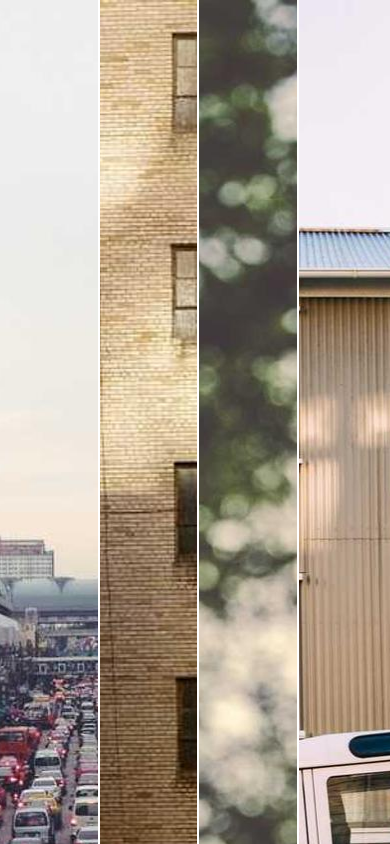
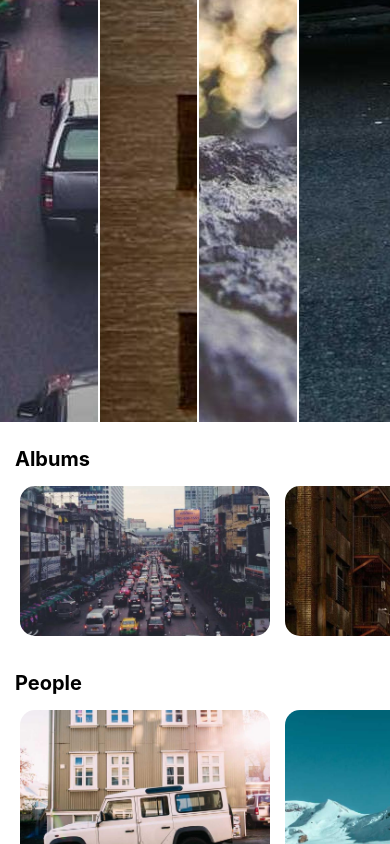
Before and after one commit to notJust-dev/iOS18-Photos, a React Native app: screen / in a window 390 px wide. Built offline with nearby package versions, Linux system fonts and the light colour scheme.

Commit message:
Carousel

```diff
--- a/App.tsx
+++ b/App.tsx
@@ -1,15 +1,30 @@
 import { StatusBar } from 'expo-status-bar';
-import { StyleSheet, Text, View, Image, FlatList } from 'react-native';
+import {
+  StyleSheet,
+  Text,
+  View,
+  Image,
+  FlatList,
+  ScrollView,
+  useWindowDimensions,
+} from 'react-native';
 import { photos } from './data';
+import Carousel from './Carousel';
 
 export default function App() {
+  const { height, width } = useWindowDimensions();
+
   return (
-    <View style={styles.container}>
+    <ScrollView style={styles.container}>
+      {/* Header */}
+      <View style={{ height: height / 2 }}>
         <FlatList
           data={photos}
           numColumns={4}
           contentContainerStyle={{ gap: 2 }}
           columnWrapperStyle={{ gap: 2 }}
+          scrollEnabled={false}
+          inverted
           renderItem={({ item }) => (
             <Image
               source={item.image}
@@ -17,9 +32,14 @@ export default function App() {
             />
           )}
         />
+      </View>
+
+      <Carousel title="Albums" photos={photos.slice(0, 6)} />
+      <Carousel title="People" photos={photos.slice(3, 6)} />
+      <Carousel title="Featured" photos={photos.slice(6, 10)} />
 
       <StatusBar style="auto" />
-    </View>
+    </ScrollView>
   );
 }
 
--- /dev/null
+++ b/Carousel.tsx
@@ -0,0 +1,49 @@
+import { View, Text, ScrollView, Image, StyleSheet } from 'react-native';
+import { photos } from './data';
+
+type Carousel = {
+  title: string;
+  photos: any[];
+};
+
+export default function Carousel({ title, photos }: Carousel) {
+  return (
+    <View style={styles.container}>
+      <Text style={styles.title}>{title}</Text>
+
+      <ScrollView
+        horizontal
+        contentContainerStyle={styles.images}
+        showsHorizontalScrollIndicator={false}
+        snapToAlignment="start"
+        snapToInterval={250 + 15}
+        decelerationRate="fast"
+      >
+        {photos.map((photo) => (
+          <Image key={photo.id} source={photo.image} style={styles.image} />
+        ))}
+      </ScrollView>
+    </View>
+  );
+}
+
+const styles = StyleSheet.create({
+  container: {
+    // padding: 50,
+    marginVertical: 10,
+  },
+  title: {
+    padding: 15,
+    fontWeight: '700',
+    fontSize: 20,
+  },
+  images: {
+    gap: 15,
+    paddingHorizontal: 20,
+  },
+  image: {
+    width: 250,
+    height: 150,
+    borderRadius: 15,
+  },
+});
```
Lines whose indentation alone changed are shown as unchanged.
